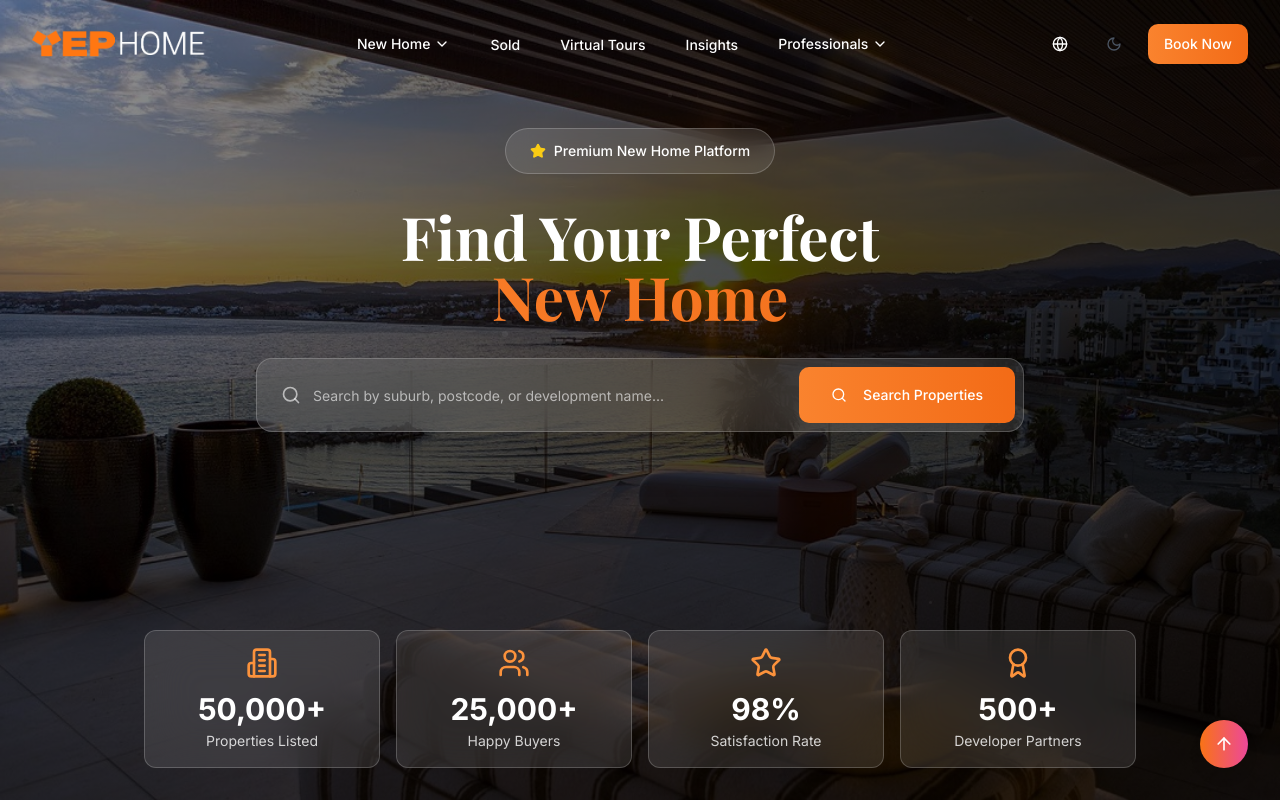
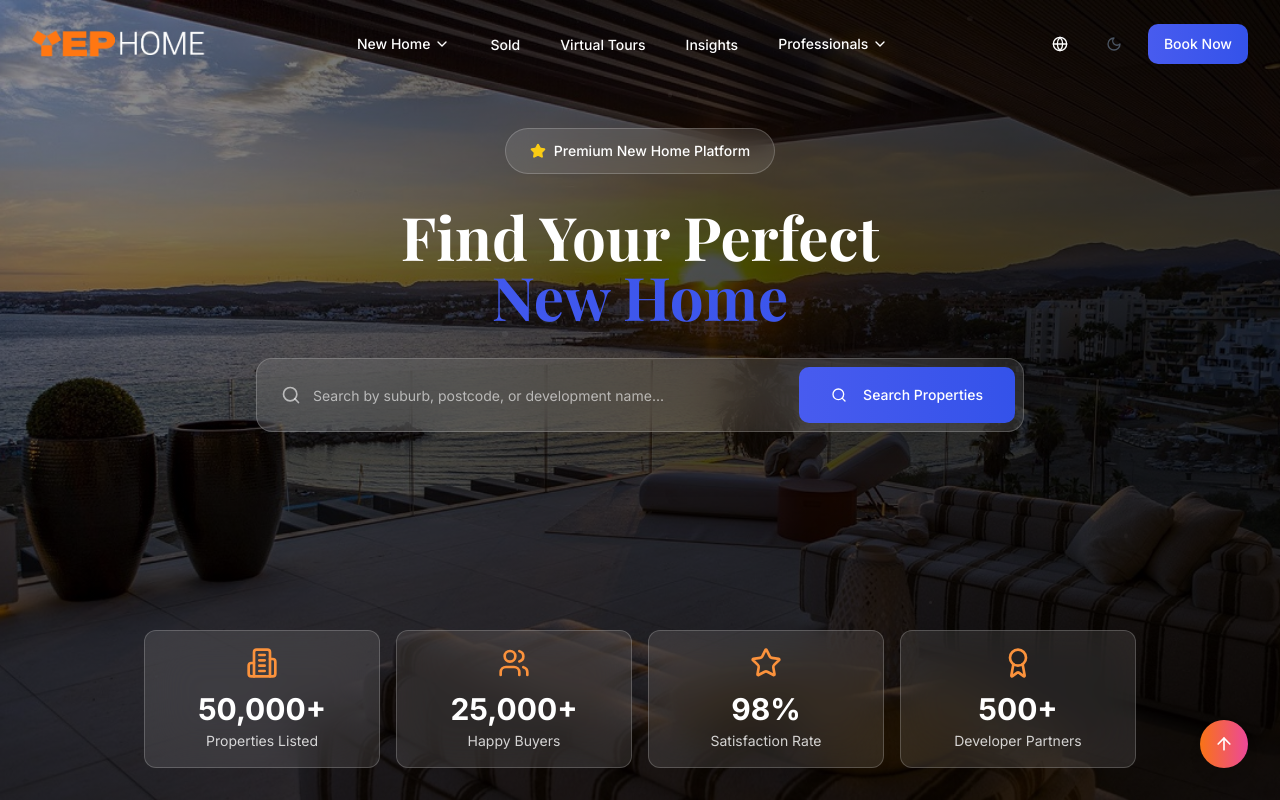
Before and after one commit to sherry-dong-11/modern-seaside-stay-778, a React (Vite) app: page / in a window 1280 px wide. Shown: the top 800 px of the page. Built offline with nearby package versions, Linux system fonts and the light colour scheme.

Commit message:
Update homepage color scheme
Update the homepage color scheme to align with a tech-forward, real estate brand aesthetic, referencing the style and hierarchy of lofty.ai. All homepage content and layout remain unchanged.

```diff
--- a/src/index.css
+++ b/src/index.css
@@ -8,126 +8,152 @@
 @layer base {
   :root {
     --background: 0 0% 100%;
-    --foreground: 210 40% 8%;
+    --foreground: 215 25% 8%;
 
     --card: 0 0% 100%;
-    --card-foreground: 210 40% 8%;
+    --card-foreground: 215 25% 8%;
 
     --popover: 0 0% 100%;
-    --popover-foreground: 210 40% 8%;
+    --popover-foreground: 215 25% 8%;
 
-    --primary: 25 95% 58%;
+    --primary: 233 84% 61%;
     --primary-foreground: 0 0% 100%;
 
-    --secondary: 210 40% 98%;
-    --secondary-foreground: 210 40% 15%;
+    --secondary: 220 13% 96%;
+    --secondary-foreground: 215 20% 15%;
 
-    --muted: 210 40% 96%;
-    --muted-foreground: 210 30% 45%;
+    --muted: 220 13% 96%;
+    --muted-foreground: 215 16% 47%;
 
-    --accent: 25 95% 95%;
-    --accent-foreground: 25 95% 25%;
+    --accent: 233 100% 97%;
+    --accent-foreground: 233 84% 25%;
 
-    --destructive: 0 85% 60%;
+    --destructive: 0 84% 60%;
     --destructive-foreground: 0 0% 100%;
 
-    --border: 210 20% 88%;
-    --input: 210 20% 95%;
-    --ring: 25 95% 58%;
+    --border: 220 13% 91%;
+    --input: 220 13% 96%;
+    --ring: 233 84% 61%;
 
-    /* Premium design tokens */
-    --primary-50: 33 100% 96%;
-    --primary-100: 30 100% 90%;
-    --primary-200: 28 100% 82%;
-    --primary-500: 25 95% 58%;
-    --primary-600: 23 90% 52%;
-    --primary-900: 15 75% 25%;
+    /* Tech-forward design tokens inspired by lofty.ai */
+    --primary-50: 240 100% 98%;
+    --primary-100: 238 84% 94%;
+    --primary-200: 237 83% 88%;
+    --primary-500: 233 84% 61%;
+    --primary-600: 230 81% 56%;
+    --primary-700: 227 77% 51%;
+    --primary-900: 224 71% 32%;
+
+    --slate-50: 210 40% 98%;
+    --slate-100: 210 40% 96%;
+    --slate-200: 213 27% 84%;
+    --slate-300: 215 20% 65%;
+    --slate-400: 215 16% 47%;
+    --slate-500: 215 19% 35%;
+    --slate-600: 215 28% 17%;
+    --slate-700: 217 33% 17%;
+    --slate-800: 215 28% 17%;
+    --slate-900: 222 84% 5%;
 
     --neutral-50: 0 0% 98%;
-    --neutral-100: 210 20% 96%;
-    --neutral-200: 210 16% 88%;
-    --neutral-300: 210 14% 76%;
-    --neutral-400: 210 12% 64%;
-    --neutral-500: 210 10% 52%;
-    --neutral-600: 210 12% 40%;
-    --neutral-700: 210 14% 28%;
-    --neutral-800: 210 16% 16%;
-    --neutral-900: 210 20% 8%;
+    --neutral-100: 210 17% 95%;
+    --neutral-200: 214 15% 89%;
+    --neutral-300: 215 14% 76%;
+    --neutral-400: 215 13% 65%;
+    --neutral-500: 215 16% 47%;
+    --neutral-600: 215 19% 35%;
+    --neutral-700: 215 25% 27%;
+    --neutral-800: 217 33% 17%;
+    --neutral-900: 222 84% 5%;
 
-    /* Gradients */
+    /* Tech gradients */
     --gradient-primary: linear-gradient(135deg, hsl(var(--primary-500)), hsl(var(--primary-600)));
-    --gradient-subtle: linear-gradient(135deg, hsl(var(--neutral-50)), hsl(var(--primary-50)));
-    --gradient-hero: linear-gradient(135deg, hsl(var(--primary-500) / 0.9), hsl(var(--primary-600) / 0.95));
+    --gradient-hero: linear-gradient(135deg, hsl(var(--primary-600)), hsl(var(--primary-700)));
+    --gradient-subtle: linear-gradient(135deg, hsl(var(--slate-50)), hsl(var(--primary-50)));
+    --gradient-tech: linear-gradient(135deg, hsl(var(--slate-900)), hsl(var(--neutral-800)));
 
-    /* Shadows */
-    --shadow-sm: 0 1px 2px 0 hsl(var(--neutral-900) / 0.05);
-    --shadow-md: 0 4px 6px -1px hsl(var(--neutral-900) / 0.1), 0 2px 4px -1px hsl(var(--neutral-900) / 0.06);
-    --shadow-lg: 0 10px 15px -3px hsl(var(--neutral-900) / 0.1), 0 4px 6px -2px hsl(var(--neutral-900) / 0.05);
-    --shadow-xl: 0 20px 25px -5px hsl(var(--neutral-900) / 0.1), 0 10px 10px -5px hsl(var(--neutral-900) / 0.04);
-    --shadow-primary: 0 10px 25px -3px hsl(var(--primary-500) / 0.2);
+    /* Tech shadows */
+    --shadow-sm: 0 1px 2px 0 hsl(var(--slate-900) / 0.05);
+    --shadow-md: 0 4px 6px -1px hsl(var(--slate-900) / 0.1), 0 2px 4px -1px hsl(var(--slate-900) / 0.06);
+    --shadow-lg: 0 10px 15px -3px hsl(var(--slate-900) / 0.1), 0 4px 6px -2px hsl(var(--slate-900) / 0.05);
+    --shadow-xl: 0 20px 25px -5px hsl(var(--slate-900) / 0.1), 0 10px 10px -5px hsl(var(--slate-900) / 0.04);
+    --shadow-primary: 0 10px 25px -3px hsl(var(--primary-500) / 0.25);
 
     --radius: 0.75rem;
   }
 
   .dark {
-    --background: 210 20% 8%;
-    --foreground: 210 20% 98%;
+    --background: 222 84% 5%;
+    --foreground: 210 40% 98%;
 
-    --card: 210 20% 12%;
-    --card-foreground: 210 20% 98%;
+    --card: 217 33% 17%;
+    --card-foreground: 210 40% 98%;
 
-    --popover: 210 20% 12%;
-    --popover-foreground: 210 20% 98%;
+    --popover: 217 33% 17%;
+    --popover-foreground: 210 40% 98%;
 
-    --primary: 25 95% 58%;
+    --primary: 233 84% 61%;
     --primary-foreground: 0 0% 100%;
 
-    --secondary: 210 20% 15%;
-    --secondary-foreground: 210 20% 98%;
+    --secondary: 215 28% 17%;
+    --secondary-foreground: 210 40% 98%;
 
-    --muted: 210 20% 15%;
-    --muted-foreground: 210 20% 65%;
+    --muted: 215 28% 17%;
+    --muted-foreground: 215 20% 65%;
 
-    --accent: 25 95% 15%;
-    --accent-foreground: 25 95% 85%;
+    --accent: 233 84% 15%;
+    --accent-foreground: 233 84% 85%;
 
     --destructive: 0 70% 55%;
-    --destructive-foreground: 210 20% 98%;
+    --destructive-foreground: 210 40% 98%;
 
-    --border: 210 20% 20%;
-    --input: 210 20% 20%;
-    --ring: 25 95% 58%;
+    --border: 215 28% 17%;
+    --input: 215 28% 17%;
+    --ring: 233 84% 61%;
 
-    /* Dark mode premium tokens */
-    --primary-50: 15 75% 8%;
-    --primary-100: 18 80% 12%;
-    --primary-200: 20 85% 16%;
-    --primary-500: 25 95% 58%;
-    --primary-600: 27 98% 62%;
-    --primary-900: 33 100% 90%;
+    /* Dark mode tech tokens */
+    --primary-50: 224 71% 4%;
+    --primary-100: 226 73% 8%;
+    --primary-200: 228 75% 12%;
+    --primary-500: 233 84% 61%;
+    --primary-600: 235 86% 65%;
+    --primary-700: 237 88% 69%;
+    --primary-900: 240 100% 94%;
 
-    --neutral-50: 210 20% 8%;
-    --neutral-100: 210 18% 12%;
-    --neutral-200: 210 16% 16%;
-    --neutral-300: 210 14% 24%;
-    --neutral-400: 210 12% 36%;
-    --neutral-500: 210 10% 48%;
-    --neutral-600: 210 12% 60%;
-    --neutral-700: 210 14% 72%;
-    --neutral-800: 210 16% 84%;
-    --neutral-900: 210 20% 92%;
+    --slate-50: 222 84% 5%;
+    --slate-100: 217 33% 17%;
+    --slate-200: 215 28% 17%;
+    --slate-300: 215 25% 27%;
+    --slate-400: 215 19% 35%;
+    --slate-500: 215 16% 47%;
+    --slate-600: 215 13% 65%;
+    --slate-700: 215 14% 76%;
+    --slate-800: 214 15% 89%;
+    --slate-900: 210 17% 95%;
 
-    /* Dark gradients */
+    --neutral-50: 222 84% 5%;
+    --neutral-100: 217 33% 17%;
+    --neutral-200: 215 28% 17%;
+    --neutral-300: 215 25% 27%;
+    --neutral-400: 215 19% 35%;
+    --neutral-500: 215 16% 47%;
+    --neutral-600: 215 13% 65%;
+    --neutral-700: 215 14% 76%;
+    --neutral-800: 214 15% 89%;
+    --neutral-900: 210 17% 95%;
+
+    /* Dark tech gradients */
     --gradient-primary: linear-gradient(135deg, hsl(var(--primary-500)), hsl(var(--primary-600)));
-    --gradient-subtle: linear-gradient(135deg, hsl(var(--neutral-50)), hsl(var(--primary-50)));
-    --gradient-hero: linear-gradient(135deg, hsl(var(--primary-500) / 0.9), hsl(var(--primary-600) / 0.95));
+    --gradient-hero: linear-gradient(135deg, hsl(var(--primary-600)), hsl(var(--primary-700)));
+    --gradient-subtle: linear-gradient(135deg, hsl(var(--slate-50)), hsl(var(--primary-50)));
+    --gradient-tech: linear-gradient(135deg, hsl(var(--slate-900)), hsl(var(--neutral-800)));
 
-    /* Dark shadows */
-    --shadow-sm: 0 1px 2px 0 hsl(0 0% 0% / 0.2);
-    --shadow-md: 0 4px 6px -1px hsl(0 0% 0% / 0.3), 0 2px 4px -1px hsl(0 0% 0% / 0.2);
-    --shadow-lg: 0 10px 15px -3px hsl(0 0% 0% / 0.3), 0 4px 6px -2px hsl(0 0% 0% / 0.2);
-    --shadow-xl: 0 20px 25px -5px hsl(0 0% 0% / 0.4), 0 10px 10px -5px hsl(0 0% 0% / 0.2);
-    --shadow-primary: 0 10px 25px -3px hsl(var(--primary-500) / 0.3);
+    /* Dark tech shadows */
+    --shadow-sm: 0 1px 2px 0 hsl(0 0% 0% / 0.3);
+    --shadow-md: 0 4px 6px -1px hsl(0 0% 0% / 0.4), 0 2px 4px -1px hsl(0 0% 0% / 0.3);
+    --shadow-lg: 0 10px 15px -3px hsl(0 0% 0% / 0.4), 0 4px 6px -2px hsl(0 0% 0% / 0.3);
+    --shadow-xl: 0 20px 25px -5px hsl(0 0% 0% / 0.5), 0 10px 10px -5px hsl(0 0% 0% / 0.3);
+    --shadow-primary: 0 10px 25px -3px hsl(var(--primary-500) / 0.4);
   }
 }
 
@@ -152,15 +178,15 @@
   }
 
   .btn-primary {
-    @apply relative overflow-hidden bg-gradient-to-r from-primary to-primary-600 text-primary-foreground rounded-xl px-8 py-3.5 font-semibold transition-all duration-300 hover:shadow-primary active:scale-[0.98] before:absolute before:inset-0 before:bg-gradient-to-r before:from-white/20 before:to-transparent before:opacity-0 hover:before:opacity-100 before:transition-opacity;
+    @apply relative overflow-hidden bg-gradient-to-r from-primary to-primary-600 text-primary-foreground rounded-xl px-8 py-3.5 font-semibold transition-all duration-300 hover:shadow-primary hover:-translate-y-0.5 active:scale-[0.98] before:absolute before:inset-0 before:bg-gradient-to-r before:from-white/20 before:to-transparent before:opacity-0 hover:before:opacity-100 before:transition-opacity;
   }
 
   .btn-secondary {
-    @apply bg-white/10 backdrop-blur-sm text-white border border-white/20 rounded-xl px-8 py-3.5 font-semibold transition-all duration-300 hover:bg-white/20 hover:border-white/30 active:scale-[0.98];
+    @apply bg-slate-50 text-slate-900 border border-slate-200 rounded-xl px-8 py-3.5 font-semibold transition-all duration-300 hover:bg-slate-100 hover:border-slate-300 hover:-translate-y-0.5 active:scale-[0.98] dark:bg-slate-800 dark:text-slate-100 dark:border-slate-700 dark:hover:bg-slate-700;
   }
 
   .btn-outline {
-    @apply border-2 border-primary text-primary bg-transparent rounded-xl px-8 py-3.5 font-semibold transition-all duration-300 hover:bg-primary hover:text-primary-foreground active:scale-[0.98];
+    @apply border-2 border-primary text-primary bg-transparent rounded-xl px-8 py-3.5 font-semibold transition-all duration-300 hover:bg-primary hover:text-primary-foreground hover:-translate-y-0.5 active:scale-[0.98];
   }
 
   .section {
@@ -172,19 +198,23 @@
   }
 
   .card-modern {
-    @apply bg-white dark:bg-neutral-100 rounded-2xl p-6 shadow-lg hover:shadow-xl transition-all duration-300 border border-neutral-200 dark:border-neutral-200 hover:border-primary/20 dark:hover:border-primary/30;
+    @apply bg-white dark:bg-slate-800 rounded-2xl p-6 shadow-lg hover:shadow-xl transition-all duration-300 border border-slate-200 dark:border-slate-700 hover:border-primary/20 dark:hover:border-primary/30 hover:-translate-y-1;
   }
 
   .card-premium {
-    @apply bg-gradient-to-br from-white to-neutral-50 dark:from-neutral-100 dark:to-neutral-200 rounded-2xl p-8 shadow-xl hover:shadow-2xl transition-all duration-500 border border-neutral-200 dark:border-neutral-300;
+    @apply bg-gradient-to-br from-white to-slate-50 dark:from-slate-800 dark:to-slate-900 rounded-2xl p-8 shadow-xl hover:shadow-2xl transition-all duration-500 border border-slate-200 dark:border-slate-700 hover:-translate-y-1;
   }
 
   .glass-card {
-    @apply bg-white/80 dark:bg-neutral-100/90 backdrop-blur-xl border border-white/20 dark:border-neutral-200/30 rounded-2xl shadow-lg;
+    @apply bg-white/80 dark:bg-slate-800/90 backdrop-blur-xl border border-white/20 dark:border-slate-700/30 rounded-2xl shadow-lg;
   }
 
   .hero-gradient {
     background: var(--gradient-hero);
+  }
+
+  .tech-gradient {
+    background: var(--gradient-tech);
   }
 
   .text-gradient {
@@ -192,7 +222,16 @@
   }
 
   .input-modern {
-    @apply w-full px-4 py-3 rounded-xl border border-neutral-200 dark:border-neutral-300 bg-white dark:bg-neutral-50 text-neutral-900 placeholder:text-neutral-500 focus:outline-none focus:ring-2 focus:ring-primary/20 focus:border-primary transition-all duration-200;
+    @apply w-full px-4 py-3 rounded-xl border border-slate-200 dark:border-slate-700 bg-white dark:bg-slate-800 text-slate-900 dark:text-slate-100 placeholder:text-slate-500 focus:outline-none focus:ring-2 focus:ring-primary/20 focus:border-primary transition-all duration-200;
+  }
+
+  /* Tech-forward sections */
+  .section-tech {
+    @apply bg-slate-900 text-white;
+  }
+
+  .section-light {
+    @apply bg-slate-50 dark:bg-slate-900;
   }
 
   .page-transition-enter {
--- a/tailwind.config.ts
+++ b/tailwind.config.ts
@@ -74,6 +74,18 @@ export default {
 					700: 'hsl(var(--neutral-700))',
 					800: 'hsl(var(--neutral-800))',
 					900: 'hsl(var(--neutral-900))'
+				},
+				slate: {
+					50: 'hsl(var(--slate-50))',
+					100: 'hsl(var(--slate-100))',
+					200: 'hsl(var(--slate-200))',
+					300: 'hsl(var(--slate-300))',
+					400: 'hsl(var(--slate-400))',
+					500: 'hsl(var(--slate-500))',
+					600: 'hsl(var(--slate-600))',
+					700: 'hsl(var(--slate-700))',
+					800: 'hsl(var(--slate-800))',
+					900: 'hsl(var(--slate-900))'
 				}
 			},
 			borderRadius: {
```
